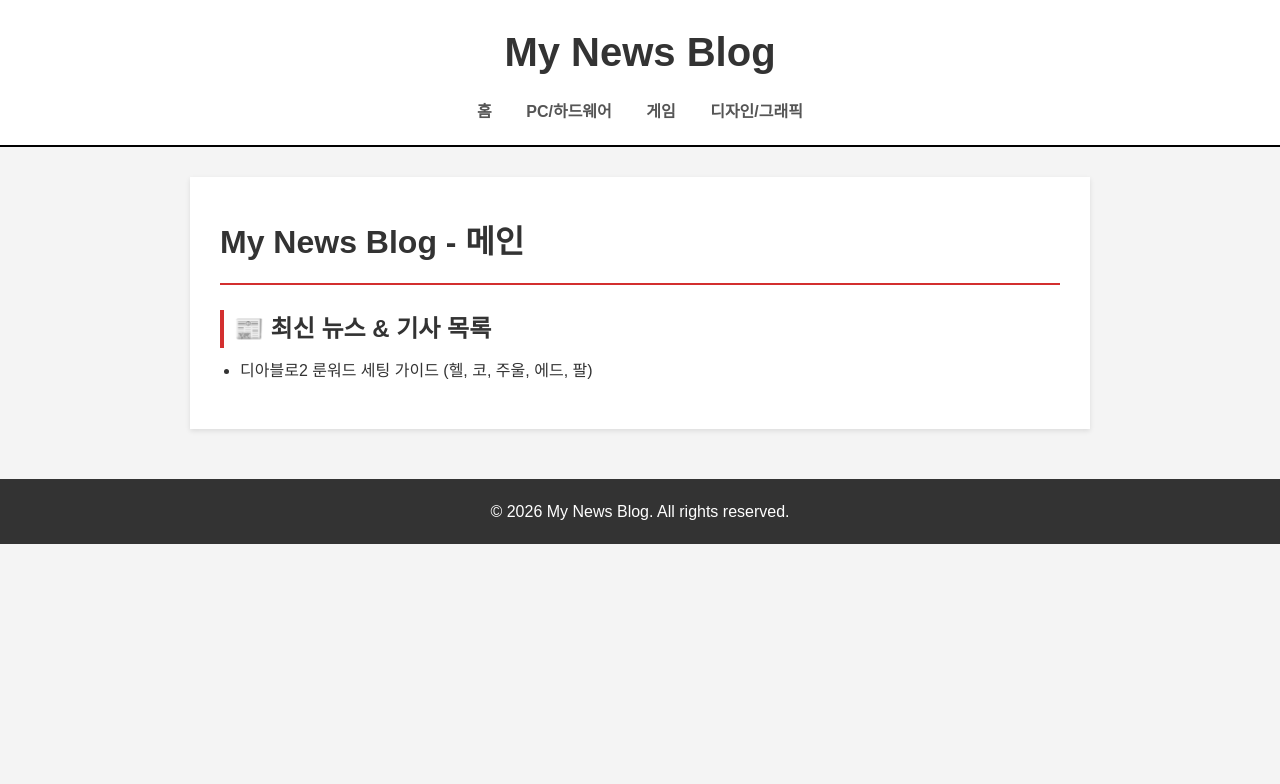
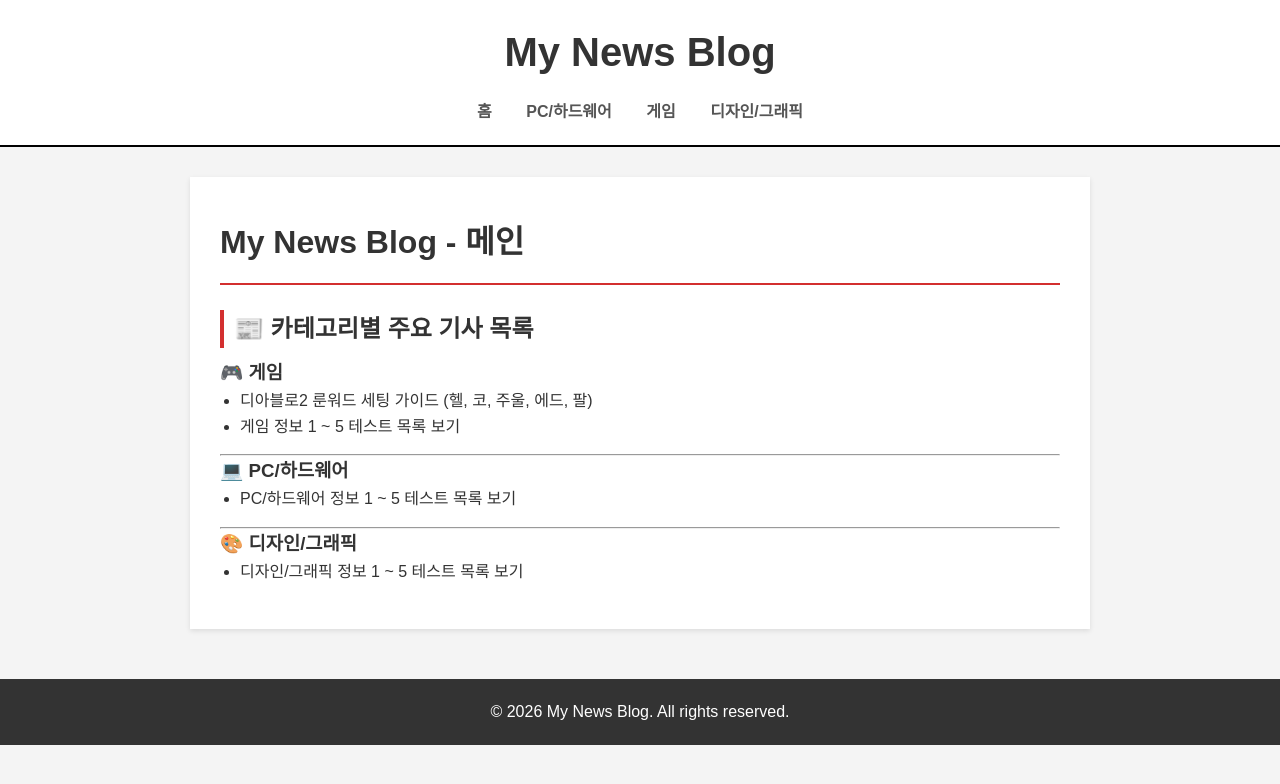
Before and after one commit to jypm/jypcomputer, a Jekyll site: the page built from index.md, in a window 1280 px wide. Shown: the top 784 px of the page. Built offline with Jekyll 4.4.1, drawn with Linux system fonts in a browser that asks for light colours.

Commit message:
Update index.md

```diff
--- a/index.md
+++ b/index.md
@@ -3,6 +3,18 @@ layout: default
 title: My News Blog - 메인
 ---
 
-## 📰 최신 뉴스 & 기사 목록
+## 📰 카테고리별 주요 기사 목록
 
+### 🎮 게임
 * [디아블로2 룬워드 세팅 가이드 (헬, 코, 주울, 에드, 팔)](/jypcomputer/diablo2-runes)
+* [게임 정보 1 ~ 5 테스트 목록 보기](/jypcomputer/game)
+
+---
+
+### 💻 PC/하드웨어
+* [PC/하드웨어 정보 1 ~ 5 테스트 목록 보기](/jypcomputer/hardware)
+
+---
+
+### 🎨 디자인/그래픽
+* [디자인/그래픽 정보 1 ~ 5 테스트 목록 보기](/jypcomputer/design)
```
